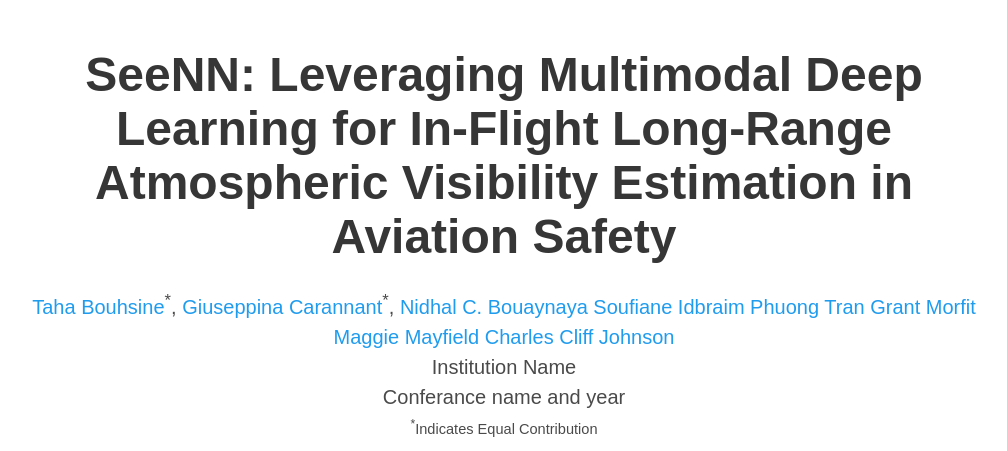
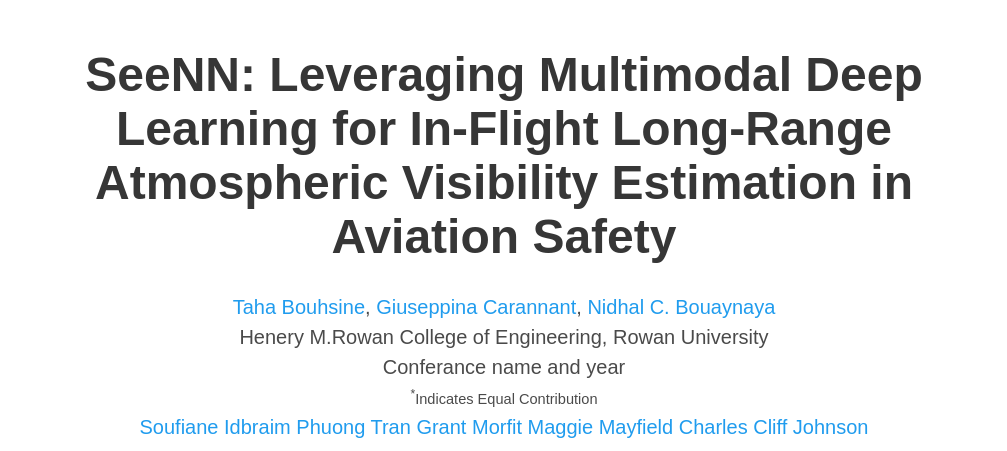
Before and after one commit to mlnomadpy/seeNN-paper, a plain HTML site: page index.html in a window 1280 px wide. Shown: the top 451 px of the page, without its empty margins (136-1143 px from the left). Drawn offline with nearby package versions, Linux system fonts and the light colour scheme; some icons are missing; a web font is replaced by a local one.

Commit message:
organizing stuff

```diff
--- a/index.html
+++ b/index.html
@@ -57,12 +57,22 @@
             <div class="is-size-5 publication-authors">
               <!-- Paper authors -->
               <span class="author-block">
-                <a href="https://www.tahabouhsine.com/" target="_blank">Taha Bouhsine</a><sup>*</sup>,</span>
+                <a href="https://www.tahabouhsine.com/" target="_blank">Taha Bouhsine</a><sup></sup>,</span>
               <span class="author-block">
-                <a href="https://www.tahabouhsine.com/" target="_blank">Giuseppina Carannant</a><sup>*</sup>,</span>
+                <a href="https://www.tahabouhsine.com/" target="_blank">Giuseppina Carannant</a><sup></sup>,</span>
               <span class="author-block">
                 <a href="https://www.tahabouhsine.com/" target="_blank">Nidhal C. Bouaynaya</a>
               </span>
+
+            </div>
+
+            <div class="is-size-5 publication-authors">
+              <span class="author-block">Henery M.Rowan College of Engineering, Rowan University<br>Conferance name and year</span>
+              <span class="eql-cntrb"><small><br><sup>*</sup>Indicates Equal Contribution</small></span>
+            </div>
+
+            <div class="is-size-5 publication-authors">
+              <!-- Paper authors -->
               <span class="author-block">
                 <a href="https://www.tahabouhsine.com/" target="_blank">Soufiane Idbraim</a>
               </span>
@@ -79,11 +89,6 @@
                 <a href="https://www.tahabouhsine.com/" target="_blank">Charles Cliff Johnson</a>
               </span>
 
-            </div>
-
-            <div class="is-size-5 publication-authors">
-              <span class="author-block">Institution Name<br>Conferance name and year</span>
-              <span class="eql-cntrb"><small><br><sup>*</sup>Indicates Equal Contribution</small></span>
             </div>
 
             <div class="column has-text-centered">
```
